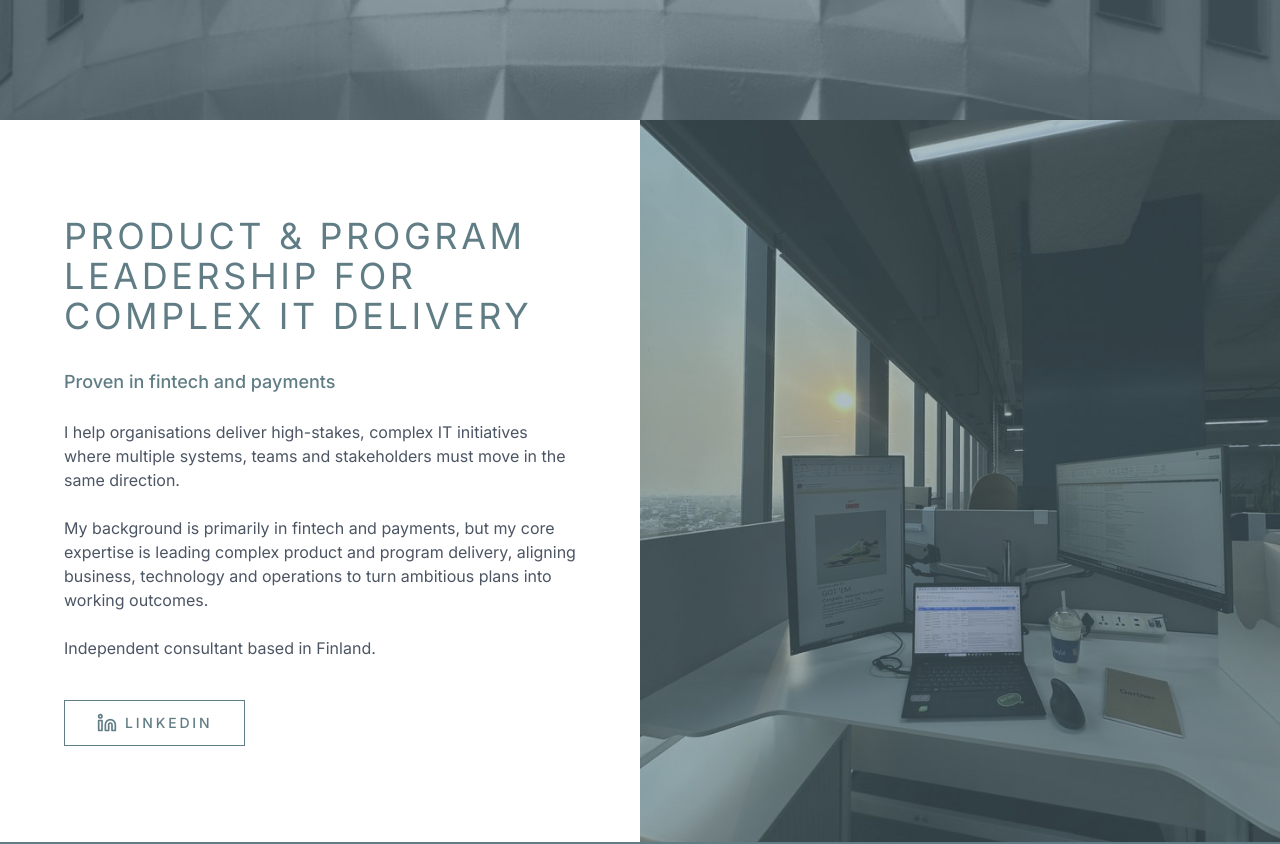
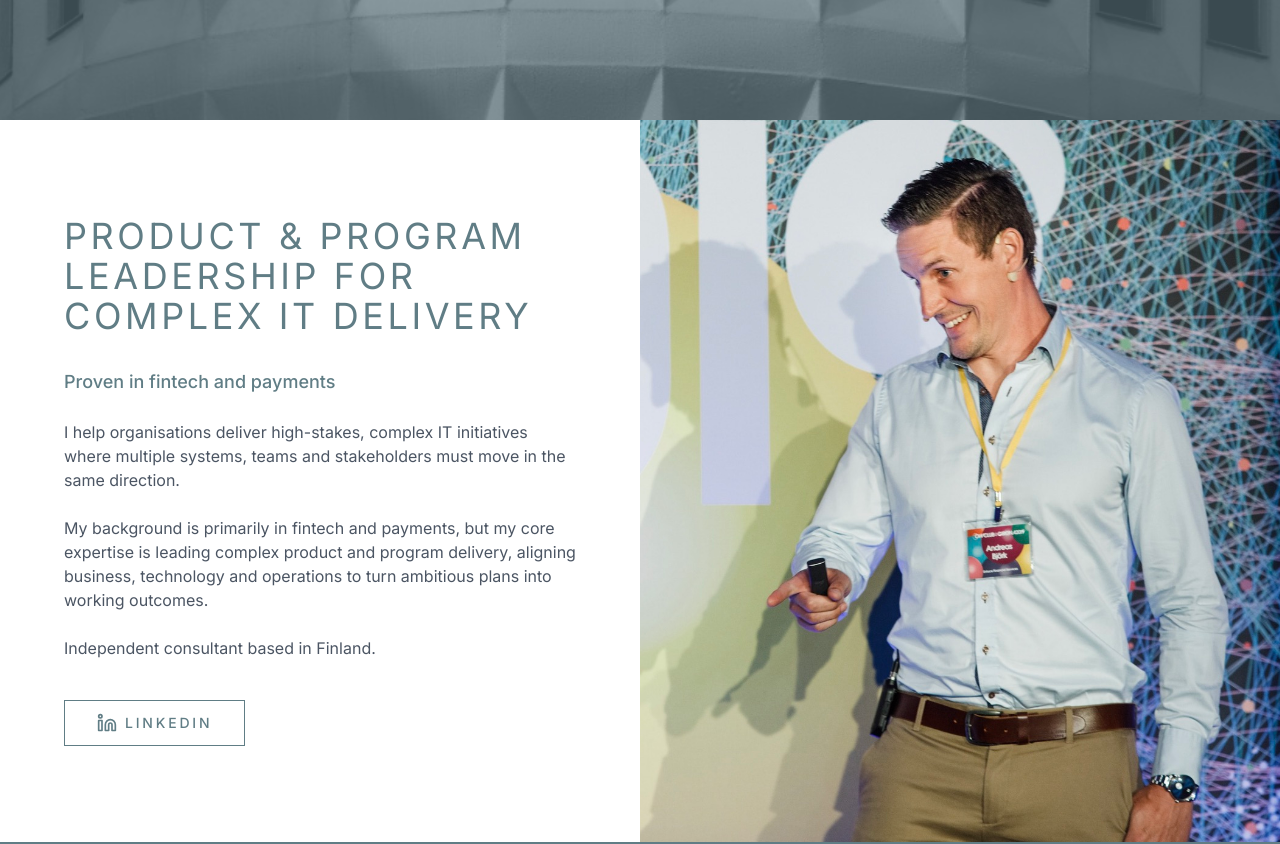
Before and after one commit to razal1113/new-trial, a React (Vite) app: page / in a window 1280 px wide. Shown: the part 680-1524 px from the top of the page. Built offline with nearby package versions, Linux system fonts and the light colour scheme.

Commit message:
fix: replace laptop image with Andreas photo in CostSection

```diff
--- a/src/components/CostSection.tsx
+++ b/src/components/CostSection.tsx
@@ -37,11 +37,10 @@ export function CostSection() {
         {/* Image */}
         <ScrollReveal direction="right" delay={0.2} className="relative min-h-[400px] lg:min-h-full">
           <img
-            src={`${import.meta.env.BASE_URL}images/cost-setup.jpg`}
-            alt="Andreas Björk's workspace"
+            src={`${import.meta.env.BASE_URL}images/andreas-about.jpg`}
+            alt="Andreas Björk"
             className="absolute inset-0 h-full w-full object-cover"
           />
-          <div className="absolute inset-0 bg-primary/50" />
         </ScrollReveal>
       </div>
     </section>
```
